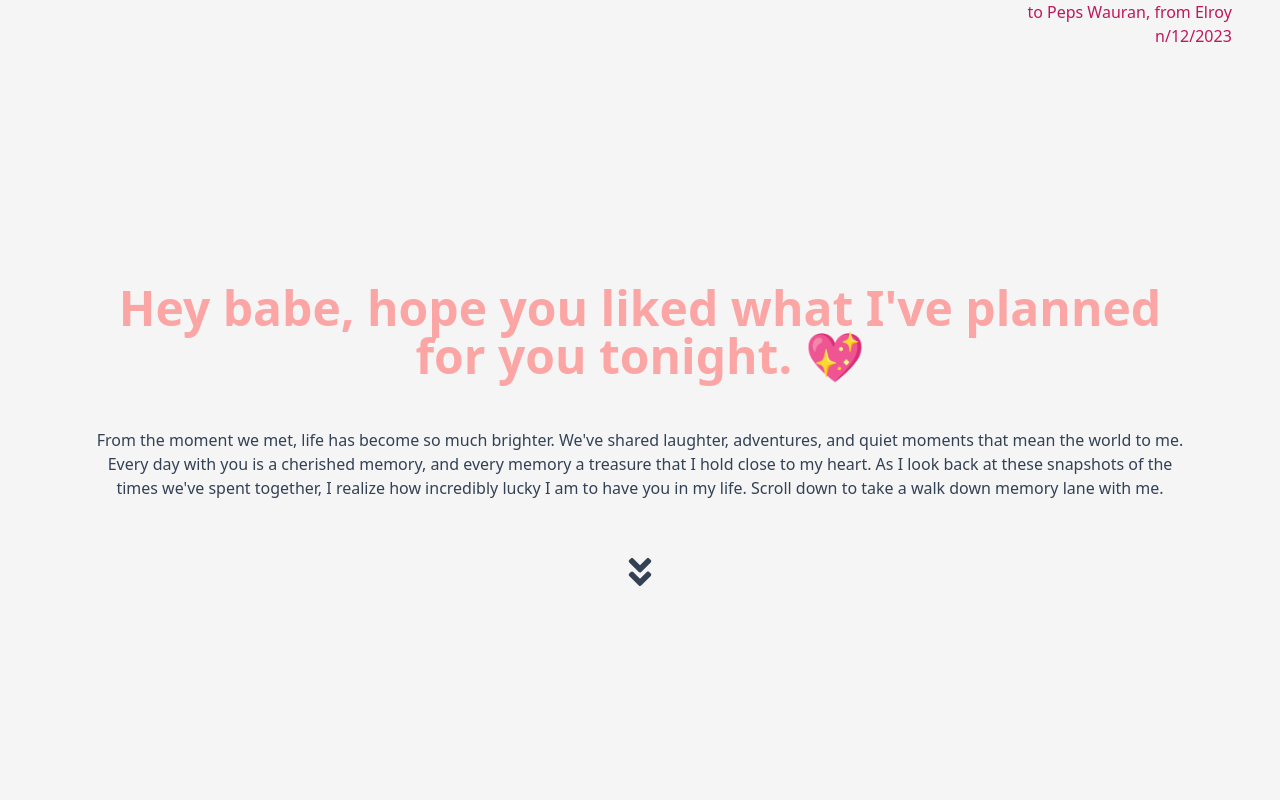
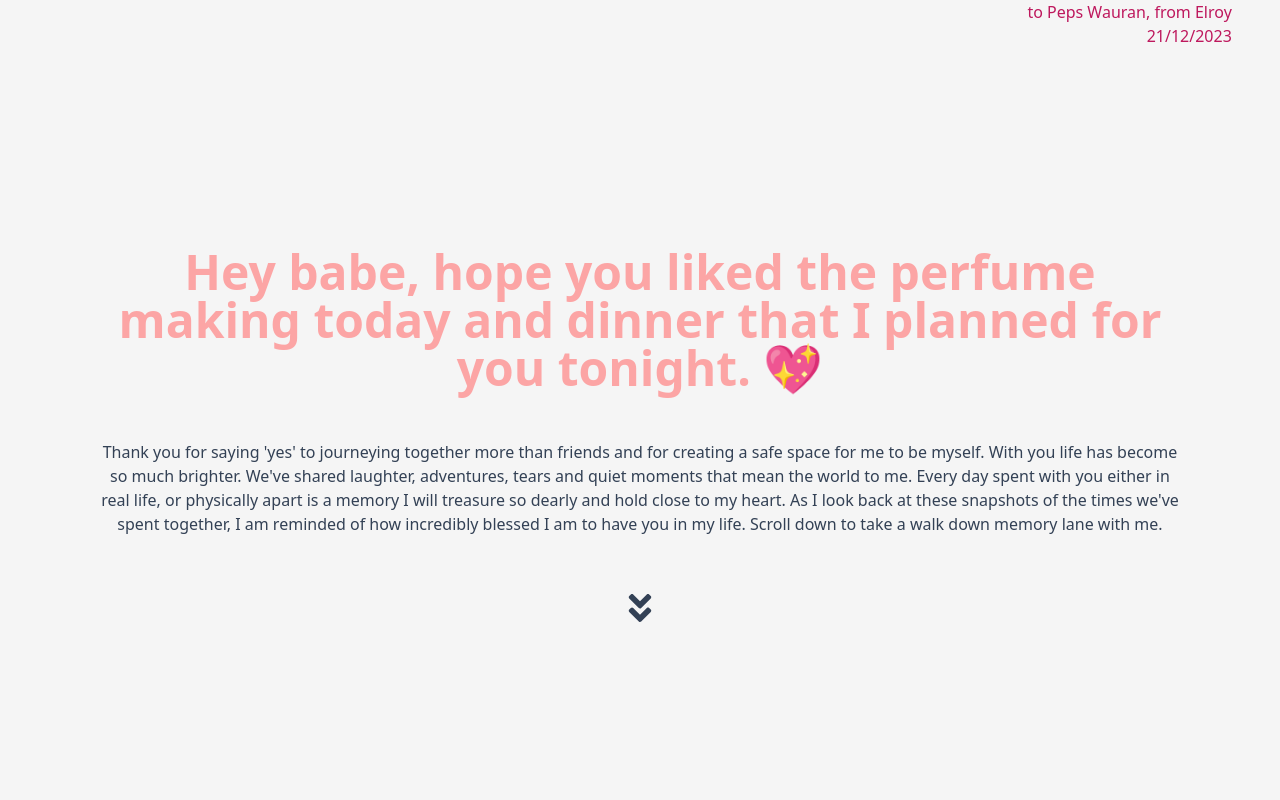
Before and after one commit to rurumeister/will-you-be-my-girlfriend, a Next.js app: page / in a window 1280 px wide. Shown: the top 800 px of the page. Built offline with nearby package versions, Linux system fonts and the light colour scheme.

Commit message:
feat: ipdate wording in page.js and width in girlfriend proposal

```diff
--- a/src/app/components/GirlfriendProposal.js
+++ b/src/app/components/GirlfriendProposal.js
@@ -33,7 +33,7 @@ const GirlfriendProposal = () => {
 
   return (
     <div className="flex flex-col items-center justify-center h-screen bg-whitesmoke font-sans">
-      <h2 className="text-center text-2xl text-red-300 font-extrabold mb-4 w-[400px]">
+      <h2 className="text-center text-2xl text-red-300 font-extrabold mb-4 w-[200px] xl:w-[400px]">
         {questionText}
       </h2>
       <img className="h-auto w-full" alt="gif" src={gifSrc} />
--- a/src/app/page.js
+++ b/src/app/page.js
@@ -12,22 +12,21 @@ export default function Home() {
     >
       <div className="relative top-0 left-[20%] md:left-[30%] lg:left-[45%] text-pink-700 text-xs md:text-sm xl:text-base text-right">
         <p>to Peps Wauran, from Elroy</p>
-        <p>n/12/2023</p>
+        <p>21/12/2023</p>
       </div>
-
       <div className="flex text-slate-700 min-h-screen py-24">
         <div className=" flex flex-col justify-center gap-8 text-center">
           <h2 className="text-center text-3xl xl:text-5xl text-red-300 font-extrabold mb-4">
-            {`Hey babe, hope you liked what I've planned for you tonight. 💖`}
+            {`Hey babe, hope you liked the perfume making today and dinner that I planned for you tonight. 💖`}
           </h2>
           <p className="text-sm xl:text-base font-400 ">
-            {`From the moment we met, life has become so much brighter. We've
-            shared laughter, adventures, and quiet moments that mean the world
-            to me. Every day with you is a cherished memory, and every memory a
-            treasure that I hold close to my heart. As I look back at these
-            snapshots of the times we've spent together, I realize how
-            incredibly lucky I am to have you in my life. Scroll down to take a
-            walk down memory lane with me.`}
+            {`Thank you for saying 'yes' to journeying together more than friends and for creating a
+            safe space for me to be myself. With you life has become so much brighter. We've shared laughter,
+            adventures, tears and quiet moments that mean the world to me. Every day spent with you either
+            in real life, or physically apart is a memory I will treasure so dearly and hold close to
+            my heart. As I look back at these snapshots of the times we've spent together, I am reminded
+            of how incredibly blessed I am to have you in my life. Scroll down to take a walk down memory
+            lane with me.`}
           </p>
           <button
             type="button"
```
